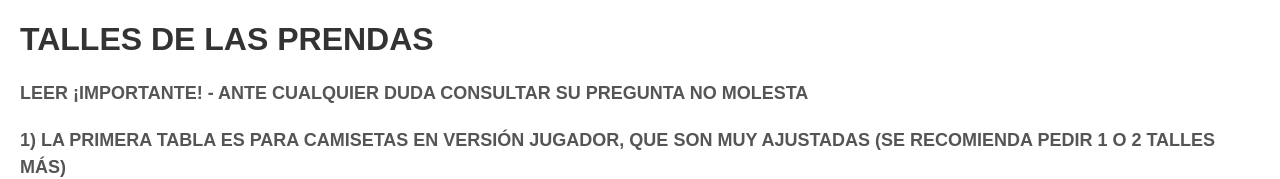
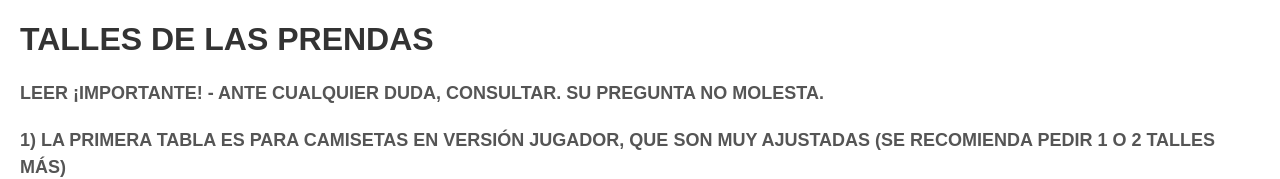
Before and after one commit to ADS1616/githubpagegooooolstorearg, a plain HTML site: page index.html in a window 1280 px wide. Shown: the top 179 px of the page. Drawn offline with Linux system fonts and the light colour scheme; a web font is replaced by a local one.

Commit message:
Update index.html

```diff
--- a/index.html
+++ b/index.html
@@ -62,7 +62,7 @@
     <h1>TALLES DE LAS PRENDAS</h1>
 
     <div class="important-info">
-        LEER ¡IMPORTANTE! - ANTE CUALQUIER DUDA CONSULTAR SU PREGUNTA NO MOLESTA
+       LEER ¡IMPORTANTE! - ANTE CUALQUIER DUDA, CONSULTAR. SU PREGUNTA NO MOLESTA.
     </div>
 
     <div class="talles-info">
```
